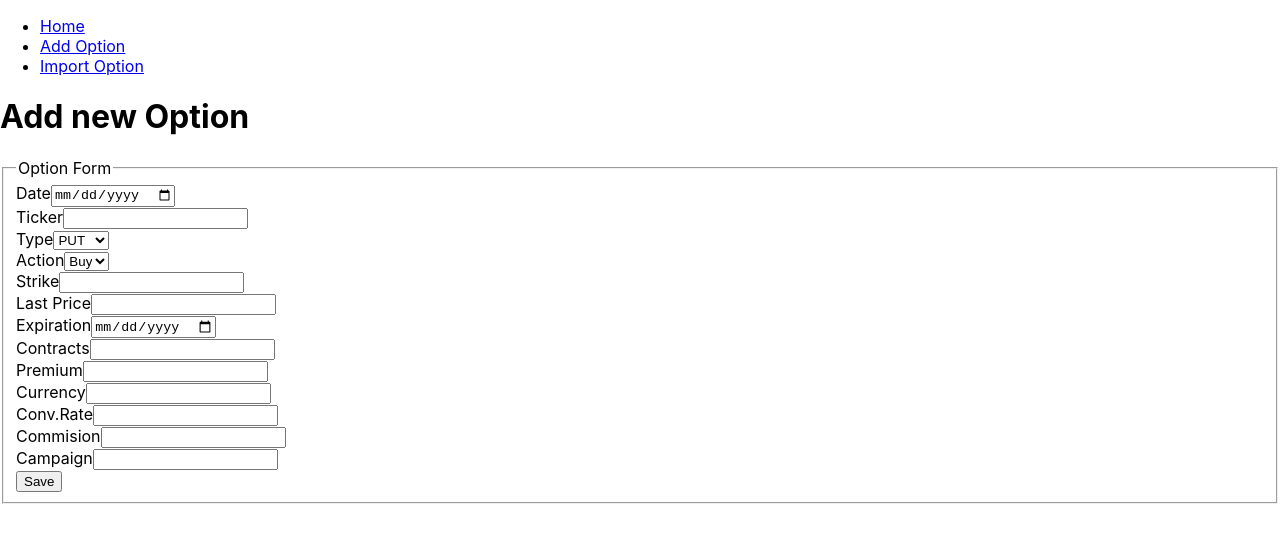
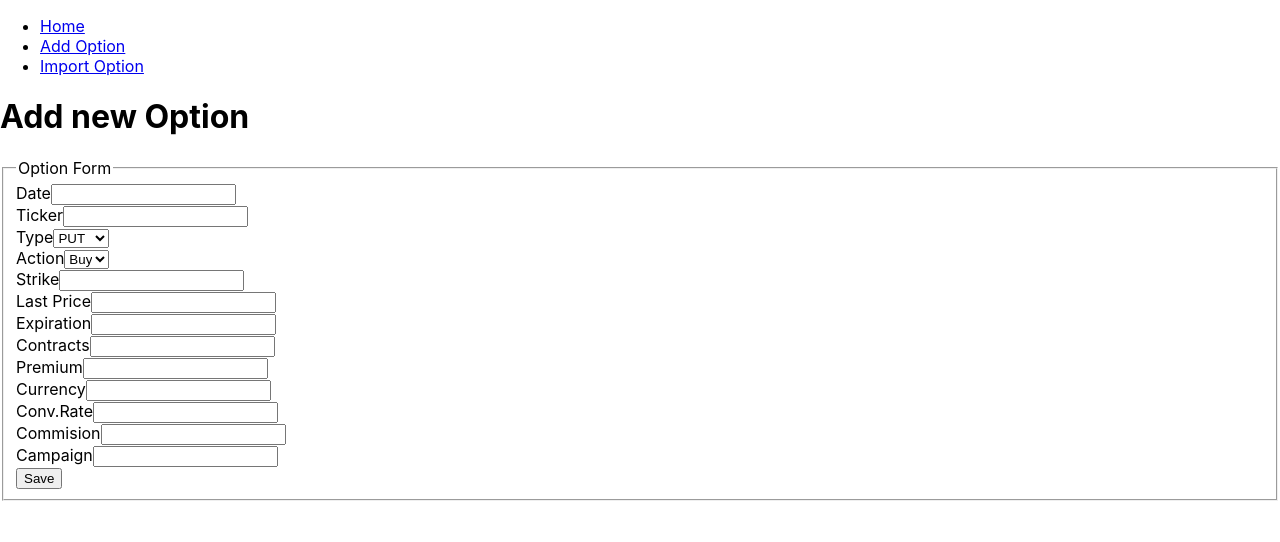
Before and after one commit to coderfon/options-tracker, a React (Create React App) app in the folder options-tracker-client/: page /option/add in a window 1280 px wide. Shown: the top 542 px of the page. Built offline with nearby package versions, Linux system fonts and the light colour scheme.

Commit message:
Minor tweaks. DatePicker component installed

```diff
--- a/options-tracker-client/package.json
+++ b/options-tracker-client/package.json
@@ -8,6 +8,7 @@
     "@testing-library/react": "^13.4.0",
     "@testing-library/user-event": "^13.5.0",
     "react": "^18.2.0",
+    "react-datepicker": "^4.8.0",
     "react-dom": "^18.2.0",
     "react-redux": "^8.0.2",
     "react-router-dom": "^6.3.0",
--- a/options-tracker-client/src/components/options/option-add/option-add.component.jsx
+++ b/options-tracker-client/src/components/options/option-add/option-add.component.jsx
@@ -1,16 +1,20 @@
 import { useDispatch } from 'react-redux'
+import { useNavigate } from "react-router-dom";
 import { addOption } from '../../../store/optionsSlice'
 import OptionForm from "../option-form/option-form.component";
 
 const OptionAdd = () => {
 
     const dispatch = useDispatch()
+    const navigate = useNavigate();
     const option = undefined;
 
     const formCallback = (option) => {
         console.log('Parent option-add');
         console.log(option);
         dispatch(addOption(option));
+
+        navigate('/');
     }
 
     return (
--- a/options-tracker-client/src/components/options/option-edit/option-edit.component.jsx
+++ b/options-tracker-client/src/components/options/option-edit/option-edit.component.jsx
@@ -1,24 +1,25 @@
-import { useState} from "react";
+import { useState, useEffect} from "react";
 import { useSelector, useDispatch } from 'react-redux';
-import { useParams } from "react-router-dom";
+import { useParams, useNavigate } from "react-router-dom";
 import { updateOption } from '../../../store/optionsSlice';
 import OptionForm from "../option-form/option-form.component";
 
 const OptionEdit = () => {
 
     const { id } = useParams();
+    const navigate = useNavigate();
+
     const [postId, setPostId] = useState(id);
 
     const dispatch = useDispatch()
     const optionsList = useSelector((state) => state.options.list);
-    const option = optionsList.filter(o => o.id == postId)[0];
-
-    const handleSubmit = () => {}
+    const option = optionsList.filter(o => o.id === postId)[0];
 
     const formCallback = (option) => {
         console.log('Parent option-edit');
         console.log(option);
         dispatch(updateOption(option));
+        navigate('/');
     }
 
     return (
--- a/options-tracker-client/src/components/options/option-form/option-form.component.jsx
+++ b/options-tracker-client/src/components/options/option-form/option-form.component.jsx
@@ -1,5 +1,7 @@
 import React from "react";
-import { useState} from "react";
+import { useState } from "react";
+import DatePicker from "react-datepicker"
+import "react-datepicker/dist/react-datepicker.css";
 
 
 const OptionForm = ({option, formCallback}) => {
@@ -7,8 +9,8 @@ const OptionForm = ({option, formCallback}) => {
     const [id, setId] = useState(option?.id);
     const [date, setDate] = useState(option?.date);
     const [ticker, setTicker] = useState(option?.ticker);
-    const [type, setType] = useState(option == undefined ? 'put' : option.type);
-    const [action, setAction] = useState(option == undefined ? 'buy' : option.action);
+    const [type, setType] = useState(option === undefined ? 'put' : option.type);
+    const [action, setAction] = useState(option === undefined ? 'buy' : option.action);
     const [strike, setStrike] = useState(option?.strike);
     const [lastPrice, setLastPrice] = useState(option?.lastPrice);
     const [expiration, setExpiration] = useState(option?.expiration);
@@ -22,15 +24,22 @@ const OptionForm = ({option, formCallback}) => {
     const handleSubmit = (e) => {
         e.preventDefault();
 
+        var calculatedDate = new Date(date);
+        var calculatedExpiration = new Date(expiration);
+        //const offset = calculatedDate.getTimezoneOffset();
+        //calculatedDate = new Date(calculatedDate.getTime() + offset * 60 * 1000);
+        //calculatedExpiration = new Date(calculatedExpiration.getTime() + offset * 60 * 1000);
+
+
         const editedOption = {
             id: id,
-            date: date,
+            date: calculatedDate.toISOString().split('T')[0],
             ticker: ticker,
             type: type,
             action: action,
             strike: strike,
             lastPrice: lastPrice,
-            expiration: expiration,
+            expiration: calculatedExpiration.toISOString().split('T')[0],
             contracts: contracts,
             premium: premium,
             currency: currency,
@@ -42,67 +51,75 @@ const OptionForm = ({option, formCallback}) => {
         formCallback(editedOption)
     }
 
+    const parseStringToDate = (myDate) => {
+        if(myDate === undefined) {
+            return '';
+        }
+
+        return new Date(myDate);
+    }
+
     return (
         <fieldset>
                 <legend>Option Form</legend>
                 <form onSubmit={handleSubmit}>
                     <div className="form-field">
                         <label>Date</label>
-                        <input name="date" type="date" value={date} onChange={e => setDate(e.target.value)} required />
+                        <DatePicker dateFormat="yyyy-MM-dd" selected={parseStringToDate(date)} onChange={(date) => setDate(date)} required/>
                     </div>
                     <div className="form-field">
                         <label>Ticker</label>
-                        <input name="ticker" type="text" value={ticker} onChange={e => setTicker(e.target.value)} required />
+                        <input name="ticker" type="text" value={ticker || ''} onChange={e => setTicker(e.target.value)} required />
                     </div>
                     <div className="form-field">
                         <label>Type</label>
-                        <select name="type" value={type} onChange={e => setType(e.target.value)}>
+                        <select name="type" value={type || ''} onChange={e => setType(e.target.value)}>
                             <option value="put">PUT</option>
                             <option value="call">CALL</option>
                         </select>
                     </div>
                     <div className="form-field">
                         <label>Action</label>
-                        <select name="action" value={action} onChange={e => setAction(e.target.value)}>
+                        <select name="action" value={action || ''} onChange={e => setAction(e.target.value)}>
                             <option value="buy">Buy</option>
                             <option value="sell">Sell</option>
                         </select>
                     </div>
                     <div className="form-field">
                         <label>Strike</label>
-                        <input name="strike" value={strike} onChange={e => setStrike(e.target.value)} required />
+                        <input name="strike" value={strike || ''} onChange={e => setStrike(e.target.value)} required />
                     </div>
                     <div className="form-field">
                         <label>Last Price</label>
-                        <input name="lastPrice" value={lastPrice} onChange={e => setLastPrice(e.target.value)} required />
+                        <input name="lastPrice" value={lastPrice || ''} onChange={e => setLastPrice(e.target.value)} required />
                     </div>
                     <div className="form-field">
                         <label>Expiration</label>
-                        <input name="expiration" value={expiration} type="date" onChange={e => setExpiration(e.target.value)} required />
+                        <DatePicker dateFormat="yyyy-MM-dd" selected={parseStringToDate(expiration)} onChange={(date) => setExpiration(date)} required/>
                     </div>
                     <div className="form-field">
                         <label>Contracts</label>
-                        <input name="contracts" value={contracts} type="number" onChange={e => setContracts(e.target.value)} required />
+                        <input name="contracts" value={contracts || ''} type="number" onChange={e => setContracts(e.target.value)} required />
                     </div>
                     <div className="form-field">
                         <label>Premium</label>
-                        <input name="premium" value={premium} type="number" onChange={e => setPremium(e.target.value)} required />
+                        <input name="premium" value={premium || ''} type="number" onChange={e => setPremium(e.target.value)} required />
                     </div>
                     <div className="form-field">
                         <label>Currency</label>
-                        <input name="currency" value={currency} onChange={e => setCurrency(e.target.value)} required />
+                        <input name="currency" value={currency || ''} onChange={e => setCurrency(e.target.value)} required />
                     </div>
                     <div className="form-field">
                         <label>Conv.Rate</label>
-                        <input name="conversionRate" value={conversionRate} type="number" step="any" onChange={e => setConversionRate(e.target.value)} required />
+                        <input name="conversionRate" value={conversionRate || ''} type="number" step="any" onChange={e => setConversionRate(e.target.value)} required />
                     </div>
                     <div className="form-field">
                         <label>Commision</label>
-                        <input name="comission" value={comission} type="number" step="any" onChange={e => setComission(e.target.value)} required />
+                        <input name="comission" value={comission || ''} type="number" step="any" onChange={e => setComission(e.target.value)} required />
                     </div>
                     <div className="form-field">
                         <label>Campaign</label>
-                        <input name="campaign" value={campaign} type="text"  onChange={e => setCampaign(e.target.value)} required />
+                        <input name="campaign" value={campaign || ''} type="text"  onChange={e => setCampaign(e.target.value)} required />
                     </div>
                     <div>
                         <button>Save</button>
--- a/options-tracker-client/src/components/options/options-list/options-list.component.jsx
+++ b/options-tracker-client/src/components/options/options-list/options-list.component.jsx
@@ -15,12 +15,15 @@ const OptionsList = () => {
 
     const exportCsv = (event) => {
 
+        console.log('options-list. Export CSV');
+        console.log(optionsList);
+
         let csvContent = "data:text/csv;charset=utf-8,"
             + "id,date,ticker,option,action,strike,lastPrice,expiration,contracts,premium,currency,conversionRate,comission,campaign\n"
             + optionsList.map(o => o.id + ","
                 + o.date + ","
                 + o.ticker + ","
-                + o.option + ","
+                + o.type + ","
                 + o.action + ","
                 + o.strike + ","
                 + o.lastPrice + ","
```
Also changed, not shown: 1 other file (tests, documents, lock files or other folders).
